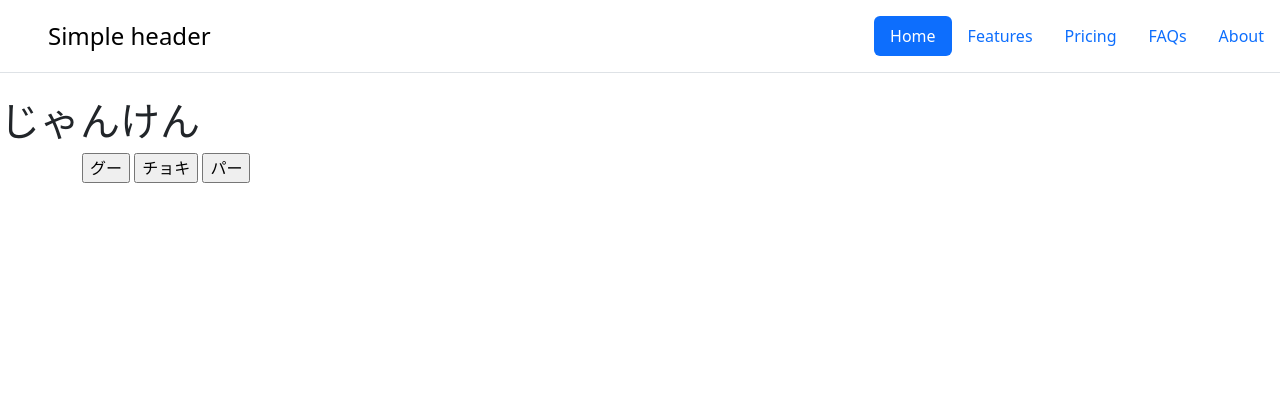
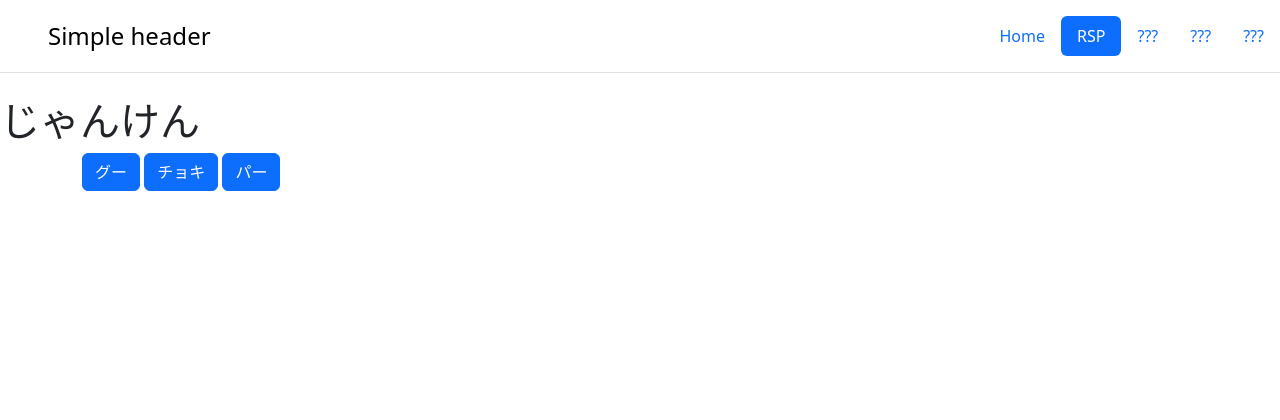
Before and after one commit to dynamictakashi/xample, a Flask app: page /triangle in a window 1280 px wide. Shown: the top 420 px of the page. Run offline with Flask 3, Linux system fonts and the light colour scheme.

Commit message:
ナビゲーションの変更

```diff
--- a/app.py
+++ b/app.py
@@ -1,40 +1,35 @@
 from flask import Flask, render_template, request
-#乱数生成用モジュール
+# 乱数生成用モジュール
 import random
 
+
 app = Flask(__name__)
+app.debug = True
+app.config['DEBUG'] = True
+
 
 @app.route('/')
 def index():
-    return render_template('base.html')
+    return render_template('home.html')
 
-@app.route('/home')
-def home():
-    return render_template('home.html')
 
 @app.route('/triangle', methods=['GET', 'POST'])
 def janken():
+    you = ""
+    me = ""
     result = ""
-    selected_hand = ""
-    computer_hand = ""
     if request.method == 'POST':
-        # HTMLフォームから送信されたデータを取得
-        selected_hand = request.form['hand']
-        # コンピュータの手をランダムに決定
-        hands = ["グー", "チョキ", "パー"]
-        #リスト+randintを用いてhandsの中身をランダム出力できるようにします。
-        computer_hand = hands[random.randint(0,2)]
-
-        # 勝敗の判定 1=チョキ, 2=パー,0=グー
-        if selected_hand == "グー" and computer_hand == "チョキ":
-            result = "勝ち"
-        elif selected_hand == "チョキ" and computer_hand == "パー":
-            result = "勝ち"
-        elif selected_hand == "パー" and computer_hand == "グー":
-            result = "勝ち"
-        elif selected_hand == computer_hand:
-            result = "引き分け"
+        hand = ['グー', 'チョキ', 'パー']
+        me = request.form['hand']
+        you = hand[random.randint(0, 2)]
+        if you == me:
+            result = 'あいこ'
+        elif me == 'グー' and you == 'チョキ':
+            result = '勝ち'
+        elif me == 'チョキ' and you == 'パー':
+            result = '勝ち'
+        elif me == 'パー' and you == 'グー':
+            result = '勝ち'
         else:
-            result = "負け"
-    #レンダーテンプレートに表示したい変数を渡してあげましょう。
-    return render_template('triangle.html', result=result,myhand=selected_hand,cphand=computer_hand)
+            result = '負け'
+    return render_template('triangle.html', result=result, myhand=me, cphand=you)
--- a/templates/base.html
+++ b/templates/base.html
@@ -15,15 +15,12 @@
       <svg class="bi me-2" width="40" height="32"><use xlink:href="#bootstrap"/></svg>
       <span class="fs-4">Simple header</span>
     </a>
-
     <ul class="nav nav-pills">
-          <li class="nav-item"><a href="/home" class="nav-link active" aria-current="page">Home</a></li>
-          <li class="nav-item"><a href="#" class="nav-link">Features</a></li>
-          <li class="nav-item"><a href="#" class="nav-link">Pricing</a></li>
-          <li class="nav-item"><a href="#" class="nav-link">FAQs</a></li>
-          <li class="nav-item"><a href="#" class="nav-link">About</a></li>
+      {%block header%}
+      {%endblock%}
     </ul>
   </header>
+
     <main>
         {%block content%}
         {%endblock%}
--- a/templates/triangle.html
+++ b/templates/triangle.html
@@ -1,12 +1,20 @@
 {% extends 'base.html' %}
+{%block header%}
+<li class="nav-item"><a href="/" class="nav-link">Home</a></li>
+<li class="nav-item"><a href="/triangle" class="nav-link active">RSP</a></li>
+<li class="nav-item"><a href="#" class="nav-link">???</a></li>
+<li class="nav-item"><a href="#" class="nav-link">???</a></li>
+<li class="nav-item"><a href="#" class="nav-link">???</a></li>
+{%endblock%}
+
 {% block content %}
 <div class="vh-100 vw-100 bg-image justify-content-center">
     <h1>じゃんけん</h1>
     <div class="container vw-100">
         <form method="POST" action="/triangle">
-            <input type="submit" name="hand" value="グー">
-            <input type="submit" name="hand" value="チョキ">
-            <input type="submit" name="hand" value="パー">
+            <input class="btn btn-primary" type="submit" name="hand" value="グー">
+            <input class="btn btn-primary" type="submit" name="hand" value="チョキ">
+            <input class="btn btn-primary" type="submit" name="hand" value="パー">
         </form>
     </div>
     {% if result %}
```
Also changed, not shown: templates/home.html (+7 -0 lines). Lines whose indentation alone changed are shown as unchanged.
